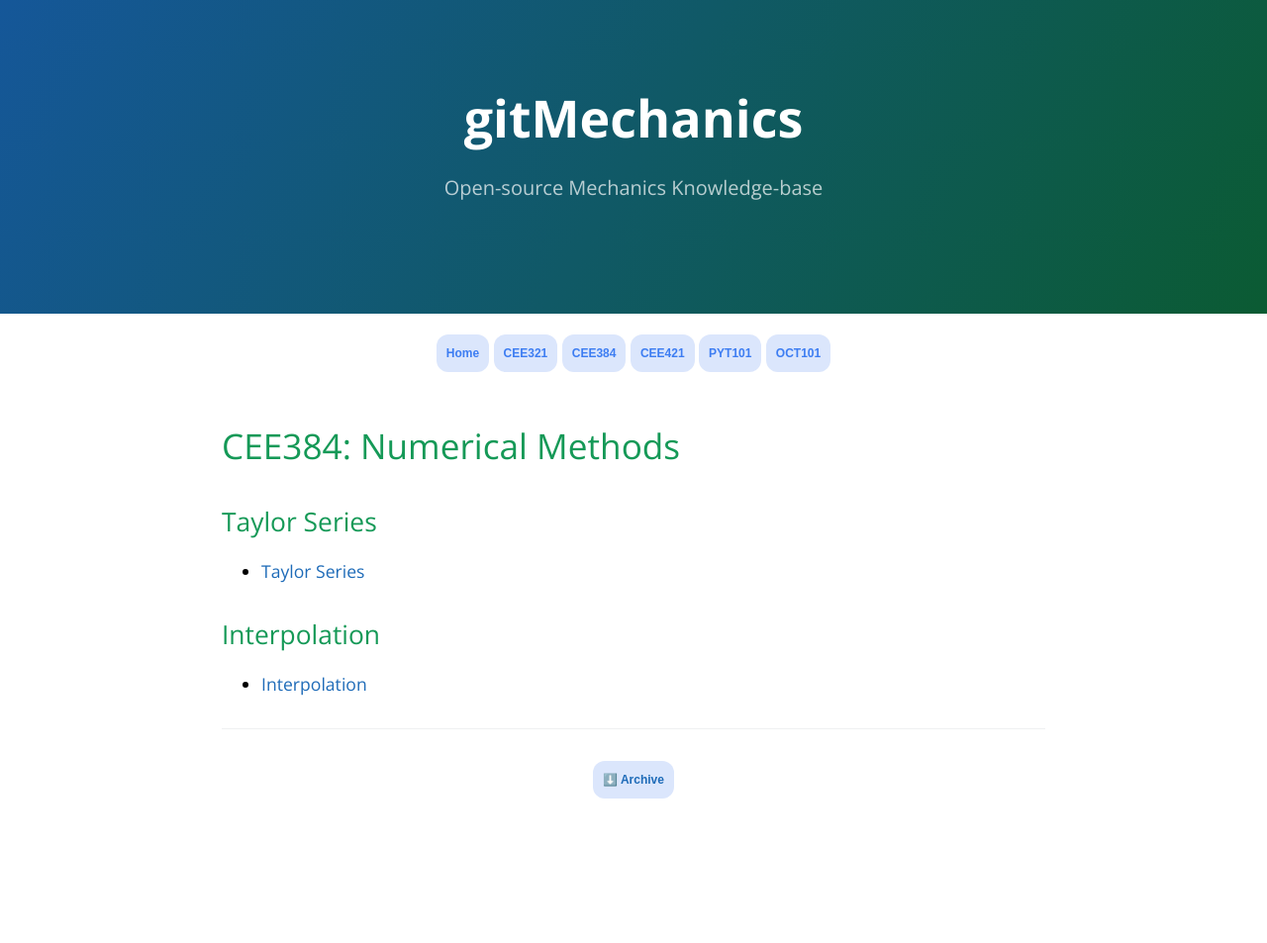
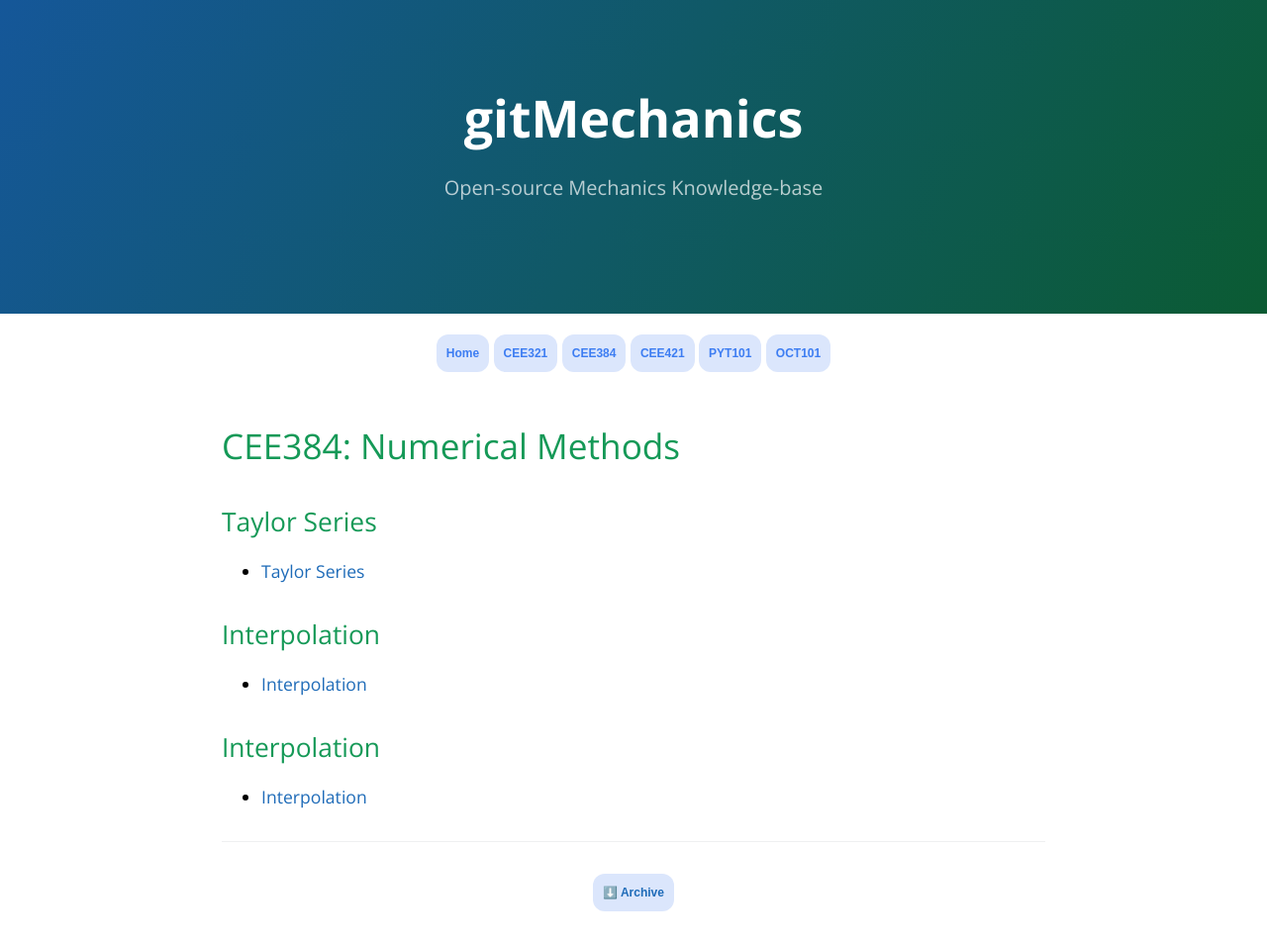
Before and after one commit to BrianChevalier/gitMechanics, a Jekyll site: the page built from CEE384/index.md, in a window 1280 px wide. Shown: the whole page at 99% size. Built offline with Jekyll 4.4.1, drawn with Linux system fonts in a browser that asks for light colours; before the commit the page ends 900 px from its top, so only the background shows below that.

Commit message:
Added to gauss-elimination public page

```diff
--- a/CEE384/index.md
+++ b/CEE384/index.md
@@ -15,4 +15,7 @@ archive_link: CEE384
 ## Interpolation
 * [Interpolation](/CEE384/Interpolation/Main.pdf)
 
+## Interpolation
+* [Interpolation](/CEE384/gauss-elimination/Main.pdf)
+
 </div>
```
